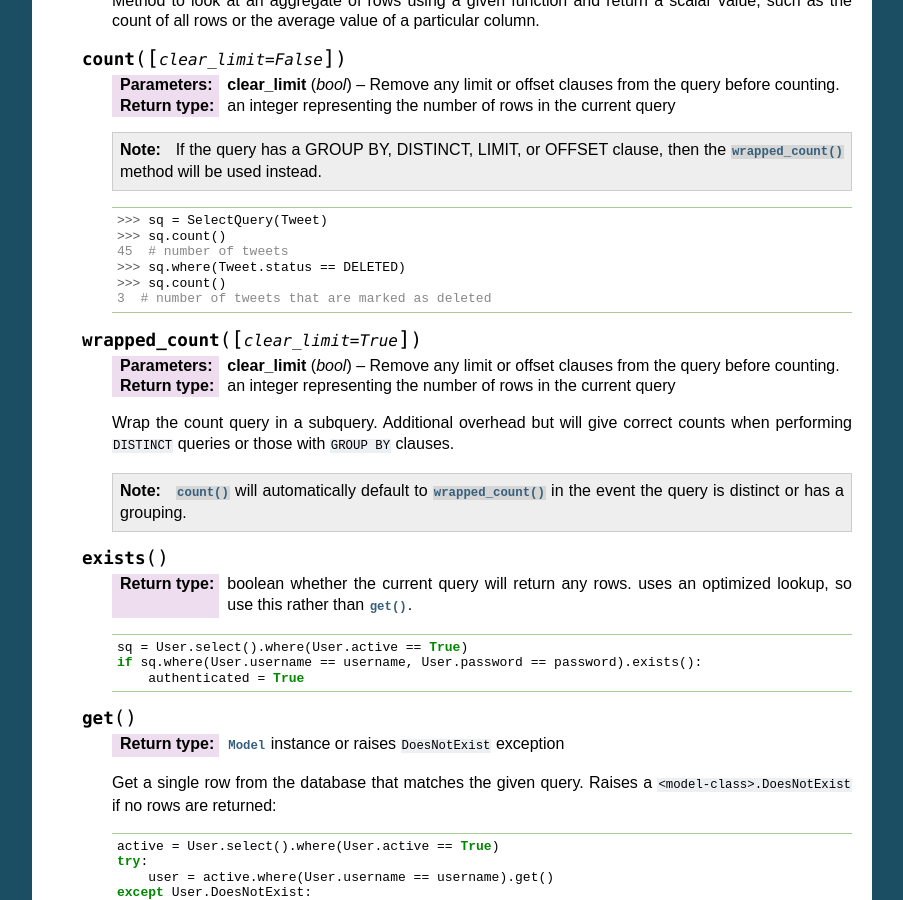
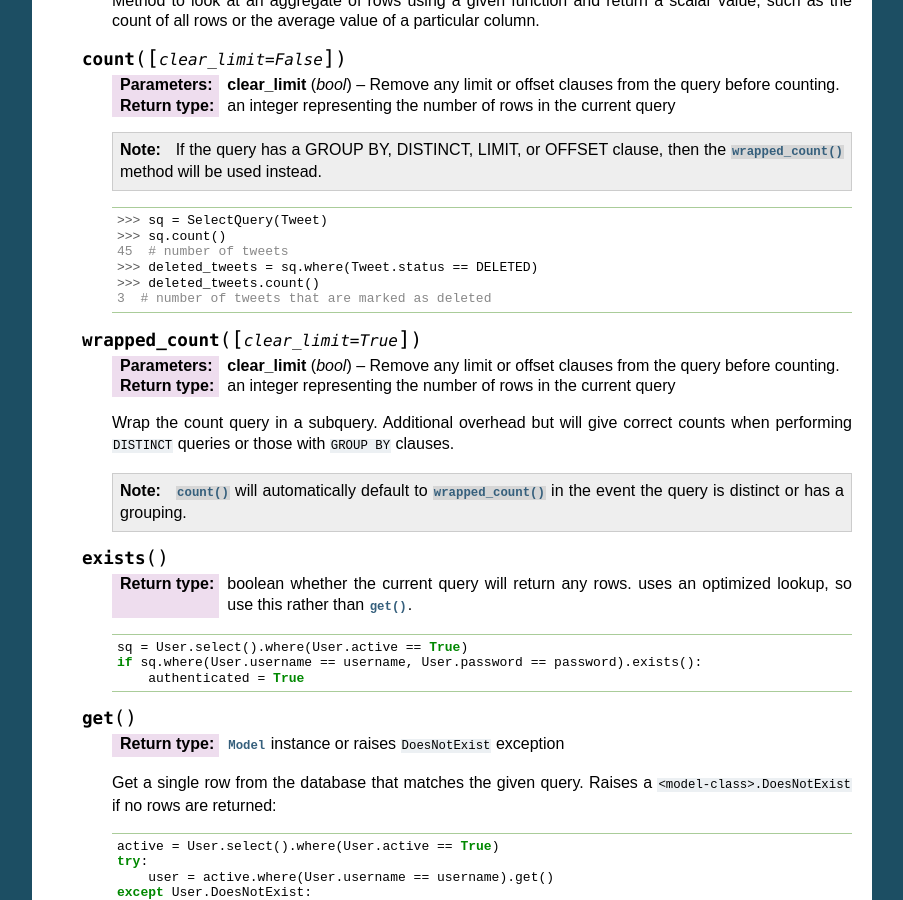
Before and after one commit to coleifer/peewee, a Sphinx documentation site: the page built from docs/peewee/api.rst, in a window 1280 px wide and 900 px high, scrolled down 17735 px. Shown: the whole window, without its empty margins (198-1101 px from the left). Built offline with Sphinx 7.4.7, drawn with Linux system fonts in a browser that asks for light colours; pages that are not in the unit, such as notebooks, are missing from menus.

Commit message:
Fix documentation.

```diff
--- a/docs/peewee/api.rst
+++ b/docs/peewee/api.rst
@@ -1160,8 +1160,8 @@ Query Types
         >>> sq = SelectQuery(Tweet)
         >>> sq.count()
         45  # number of tweets
-        >>> sq.where(Tweet.status == DELETED)
-        >>> sq.count()
+        >>> deleted_tweets = sq.where(Tweet.status == DELETED)
+        >>> deleted_tweets.count()
         3  # number of tweets that are marked as deleted
 
     .. py:method:: wrapped_count([clear_limit=True])
```
